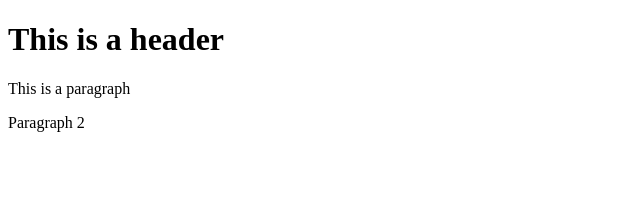
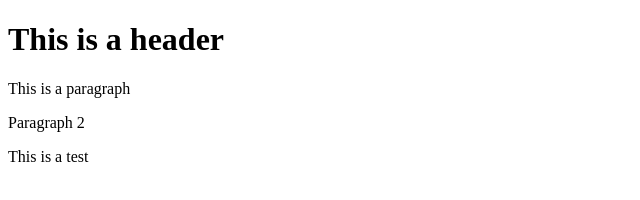
Before and after one commit to jamesrvanantwerp/git-test, a website: page index.html in a window 1280 px wide. Shown: the full height of the page, 0-640 px from the left. Drawn offline with Linux system fonts and the light colour scheme.

Commit message:
using NMP

```diff
--- a/index.html
+++ b/index.html
@@ -4,5 +4,6 @@
     <h1>This is a header</h1>
     <p>This is a paragraph</p>
     <p>Paragraph 2</p>
+    <p>This is a test</p>
   </body>
 </html>
```
Also changed, not shown: package.json (added, +24 -0 lines), 3 other files.
